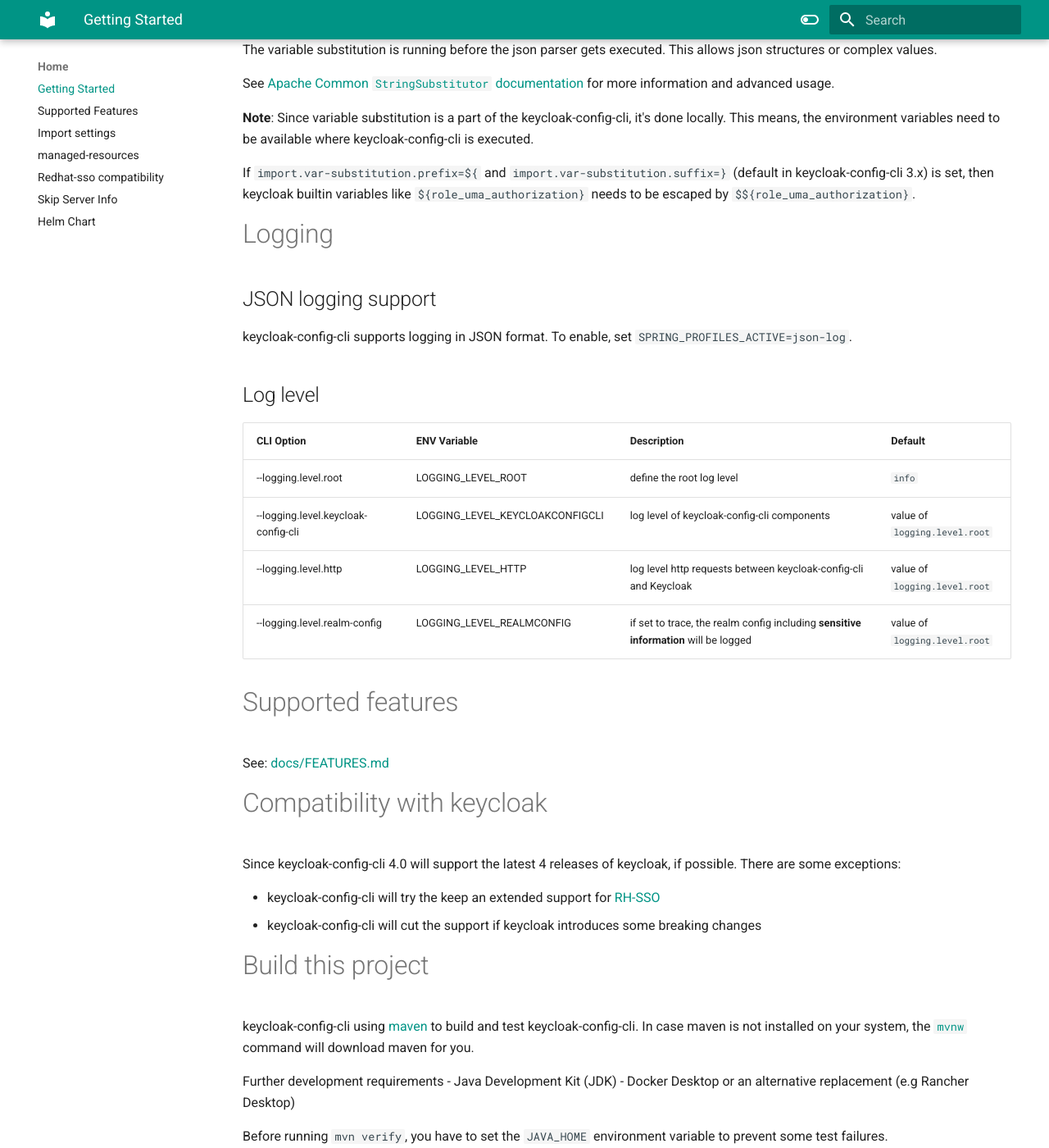
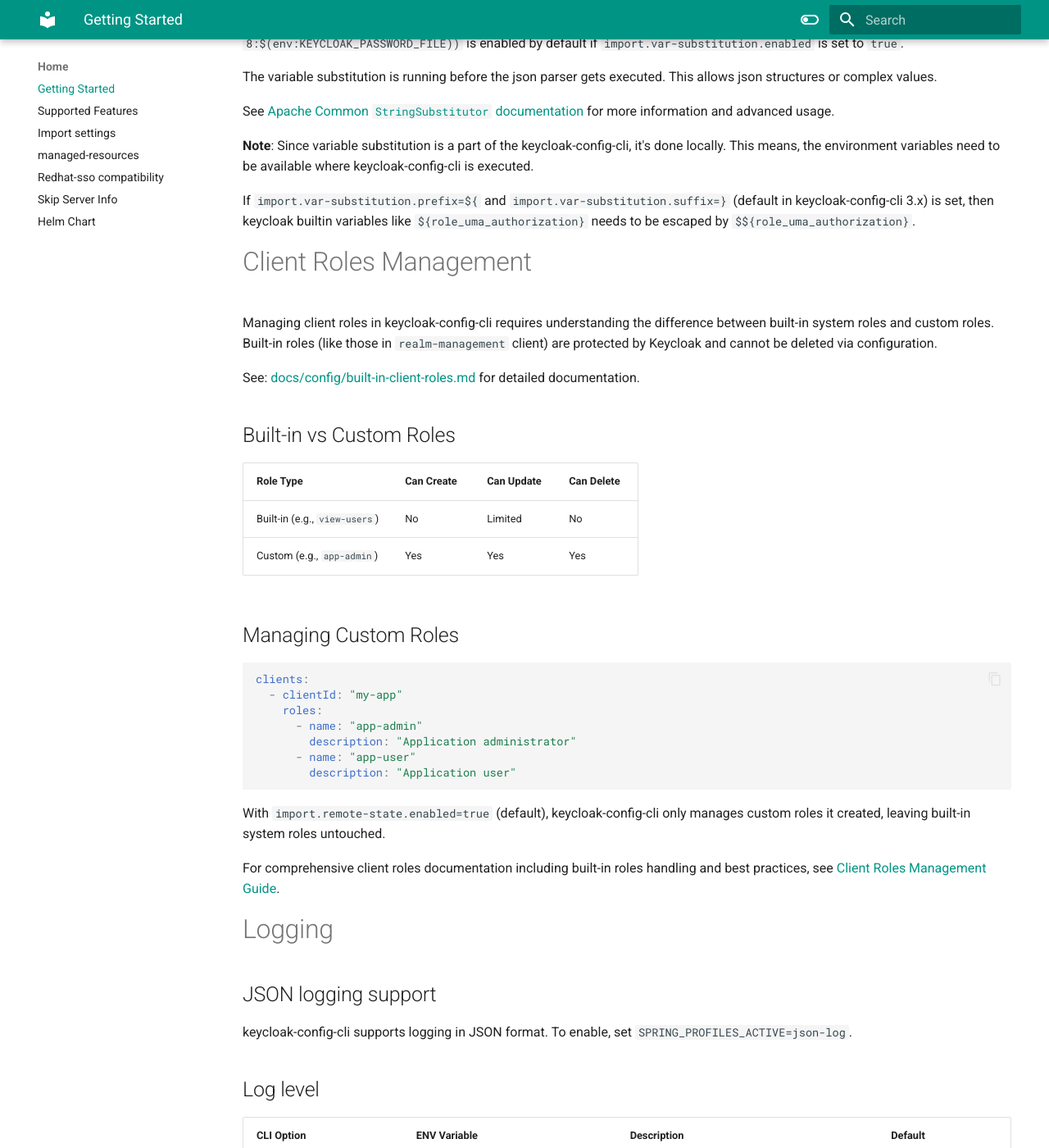
Before and after one commit to adorsys/keycloak-config-cli, an MkDocs documentation site: the page built from docs/index.md, in a window 1280 px wide and 1400 px high, scrolled down 1724 px. Shown: the whole window at 82% size. Built offline with MkDocs 1.6.1 and Material for MkDocs 9.7.7, drawn with Linux system fonts in a browser that asks for light colours; some of the changed text lies outside the part shown.

Commit message:
docs: Add built-in client roles documentation (#849)
- Add comprehensive guide for managing client roles
- Explain difference between built-in and custom roles
- Document why built-in roles cannot be deleted
- Include workarounds using composites and fine-grained permissions
- Add best practices for role management
- Addresses issue #849 as part of #1178

````diff
--- a/docs/index.md
+++ b/docs/index.md
@@ -2,6 +2,7 @@
 
 - [Config Files](#config-files)
 - [Variable Substitution](#variable-substitution)
+- [Client Roles Management](#client-roles-management)
 - [Logging](#logging)
 - [Supported Features](#supported-features)
 - [Compatibility with Keycloak](#compatibility-with-keycloak)
@@ -70,6 +71,34 @@
 **Note**: Since variable substitution is a part of the keycloak-config-cli, it's done locally. This means, the environment variables need to be available where keycloak-config-cli is executed.
 
 If `import.var-substitution.prefix=${` and `import.var-substitution.suffix=}` (default in keycloak-config-cli 3.x) is set, then keycloak builtin variables like `${role_uma_authorization}` needs to be escaped by `$${role_uma_authorization}`.
+
+# Client Roles Management
+
+Managing client roles in keycloak-config-cli requires understanding the difference between built-in system roles and custom roles. Built-in roles (like those in `realm-management` client) are protected by Keycloak and cannot be deleted via configuration.
+
+See: [docs/config/built-in-client-roles.md](./docs/config/built-in-client-roles.md) for detailed documentation.
+
+## Built-in vs Custom Roles
+
+| Role Type | Can Create | Can Update | Can Delete |
+|-----------|-----------|-----------|-----------|
+| Built-in (e.g., `view-users`) | No | Limited | No |
+| Custom (e.g., `app-admin`) | Yes | Yes | Yes |
+
+## Managing Custom Roles
+```yaml
+clients:
+  - clientId: "my-app"
+    roles:
+      - name: "app-admin"
+        description: "Application administrator"
+      - name: "app-user"
+        description: "Application user"
+```
+
+With `import.remote-state.enabled=true` (default), keycloak-config-cli only manages custom roles it created, leaving built-in system roles untouched.
+
+For comprehensive client roles documentation including built-in roles handling and best practices, see [Client Roles Management Guide](./docs/config/built-in-client-roles.md).
 
 # Logging
 
--- a/mkdocs.yml
+++ b/mkdocs.yml
@@ -50,6 +50,7 @@
       - Skip Server Info: skip-server-info.md
       - Helm Chart: helm-chart.md
   - Use Cases:
+      - Managing Built-in Client Roles: config/built-in-client-roles.md
       - Remote State Management: config/remote-state-management.md
       - Adding Multiple post.logout.redirect.uris: config/addind-multiple-post-logout-redirect-uris.md
       - Minimal Configurations From exported JSON: config/minimal-configuration.md
````
Also changed, not shown: docs/config/built-in-client-roles.md (+222 -0 lines).
